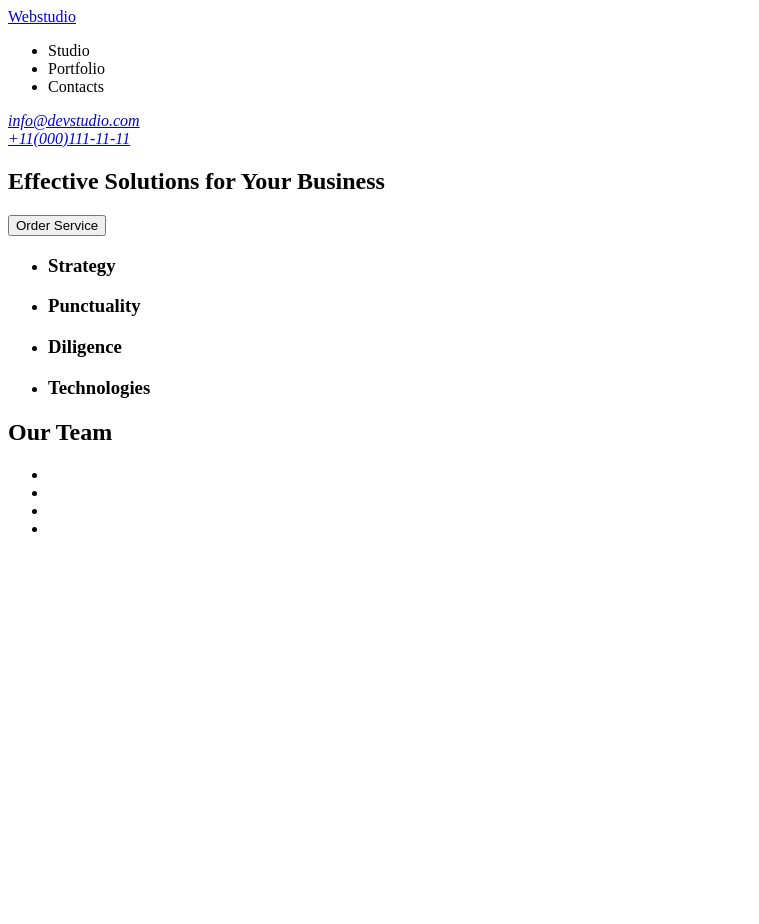
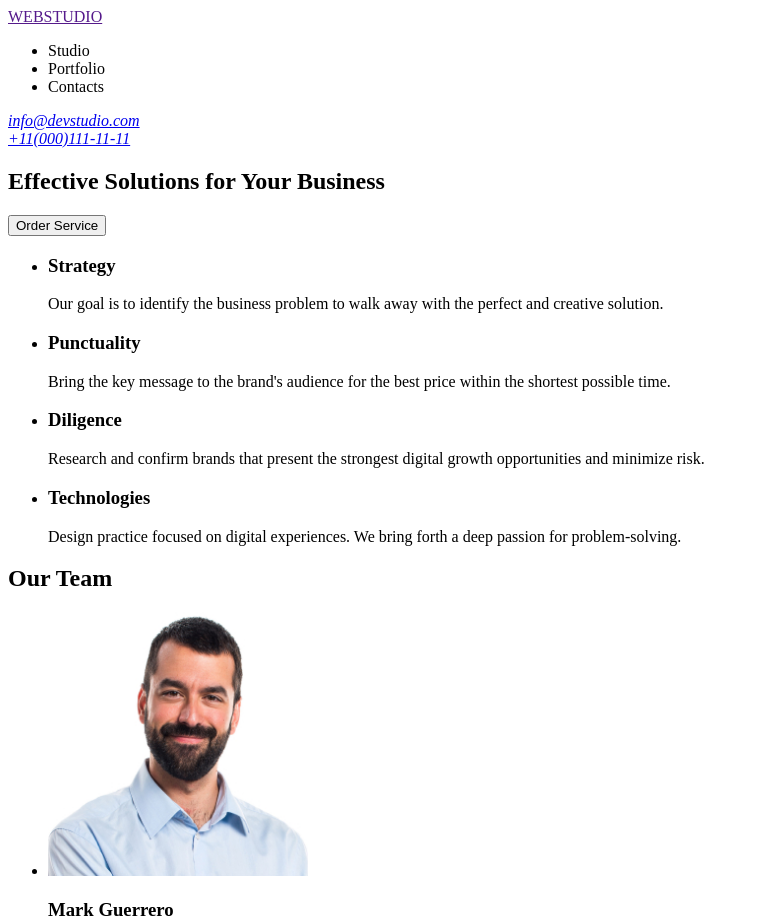
Before and after one commit to valentina381/goit-markup-hw-01, a plain HTML site: page index.html in a window 1280 px wide. Shown: the top 924 px of the page, without its empty margins (0-759 px from the left). Before the commit the page ends 800 px from the top, so only its background shows below. Drawn offline with Linux system fonts and the light colour scheme.

Commit message:
ready
+ images

```diff
--- a/index.html
+++ b/index.html
@@ -1,15 +1,15 @@
 <!DOCTYPE html>
-<html>
+<html lang="en">
     <head>
-        <meta charset="utf-8" />
+        <meta charset="utf-8"/>
         <meta name="viewport" content="width=device-width, initial-scale=1.0" />
         <title>Document</title>
     </head>
 
     <body>
+
 <header>
-    <!--add links-->
-<a href="/">Webstudio</a>
+<a href="">WEBSTUDIO</a>
 <nav>
     <ul>
         <li>Studio</li>
@@ -18,7 +18,7 @@
     </ul>
 </nav>
 <address>
-    <a href="mailto:info@devstudio.com">info@devstudio.com</a><br />
+    <a href="mailto:info@devstudio.com">info@devstudio.com</a><br/>
     <a href="tel:+110001111111">+11(000)111-11-11</a>
 </address>
 </header>
@@ -33,37 +33,47 @@
     <ul>
         <li>
             <h3>Strategy</h3>
-            <p></p>
+            <p>Our goal is to identify the business
+                problem to walk away with the perfect and creative solution.</p>
         </li>
         <li>
             <h3>Punctuality</h3>
-            <p></p>
+            <p>Bring the key message to the brand's audience for the best price within the shortest possible time.</p>
         </li>
         <li>
             <h3>Diligence</h3>
-            <p></p>
+            <p>Research and confirm brands that present the strongest digital growth opportunities and minimize risk.</p>
         </li>
         <li>
             <h3>Technologies</h3>
-            <p></p>
+            <p>Design practice focused on digital experiences. We bring forth a deep passion for problem-solving.</p>
         </li>
     </ul>
 </section>
-<!--With Fotos-->
+
 <section>
     <h2>Our Team</h2>
     <ul>
-        <li></li>
-        <li></li>
-        <li></li>
-        <li></li>
+        <li><img src="./images/img.jpg" alt="Mark Guerrero"
+            width="260"
+            height="264" /><h3>Mark Guerrero</h3>Product Designer</li>
+        <li><img src="./images/img1.jpg" alt="Tom Ford"
+            width="260"
+            height="264"/><h3>Tom Ford</h3>Frontend Developer</li>
+        <li><img src="./images/img2.jpg" alt="Camila Garcia"
+            width="260"
+            height="264"/><h3>Camila Garcia</h3>Marketing</li>
+        <li><img src="./images/img3.jpg" alt="Daniel Wilson"
+            width="260"
+            height="264"/><h3>Daniel Wilson</h3>UI Designer</li>
     </ul>
 </section>
 
 </main>
 
 <footer>
-
+    <a href="">WEBSTUDIO</a>
+    <p>Increase the flow of customers and sales for your business with digital marketing & growth solutions.</p>
 </footer>
     </body>
 
```
Also changed, not shown: images/Logo.svg (added), images/img.jpg (added), images/img1.jpg (added), images/img2.jpg (added), images/img3.jpg (added).
